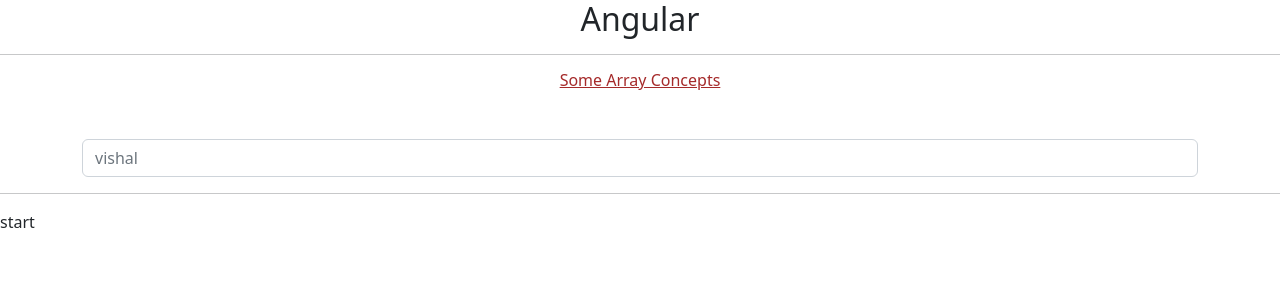
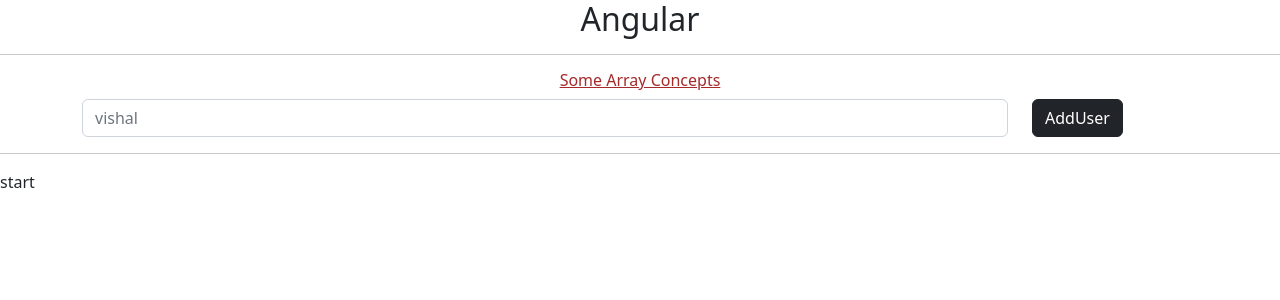
Before and after one commit to vishaloneto11/oneto11, an Angular app: page / in a window 1280 px wide. Shown: the top 300 px of the page. Built offline with nearby package versions, Linux system fonts and the light colour scheme.

Commit message:
array functions

```diff
--- a/src/app/contentyoutube/contentyoutube.component.html
+++ b/src/app/contentyoutube/contentyoutube.component.html
@@ -1,8 +1,13 @@
-<div class="container mt-5">
+<div class="container mt-6">
     <div class="row">
 
-        <div class="col-md-12">
-            <input type="text" class="form-control" [placeholder]="username" >
+        <div class="col-md-10">
+            <input type="text" class="form-control" [placeholder]="username" #newuser >
+
+        </div>
+        <div class="col-md-2">
+
+            <button type="button" class="btn btn-dark" (click)="onclickfn(newuser.value)">AddUser</button>
         </div>
     </div>
 
--- a/src/app/contentyoutube/contentyoutube.component.ts
+++ b/src/app/contentyoutube/contentyoutube.component.ts
@@ -6,5 +6,12 @@
   styleUrls: ['./contentyoutube.component.css']
 })
 export class ContentyoutubeComponent {
-   username ="vishal"
+   username :string ="vishal"
+
+   userlist =[];
+
+   onclickfn(user:any){
+    this.userlist.push()
+
+   }
 }
```
